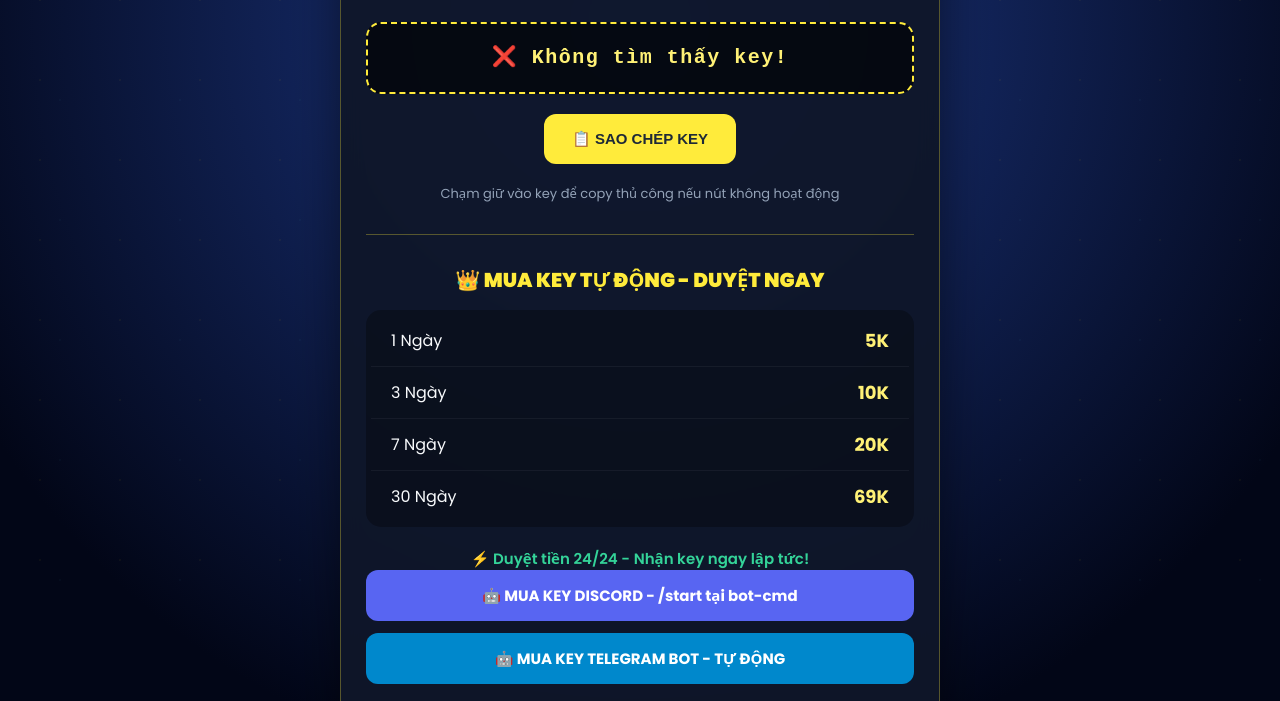
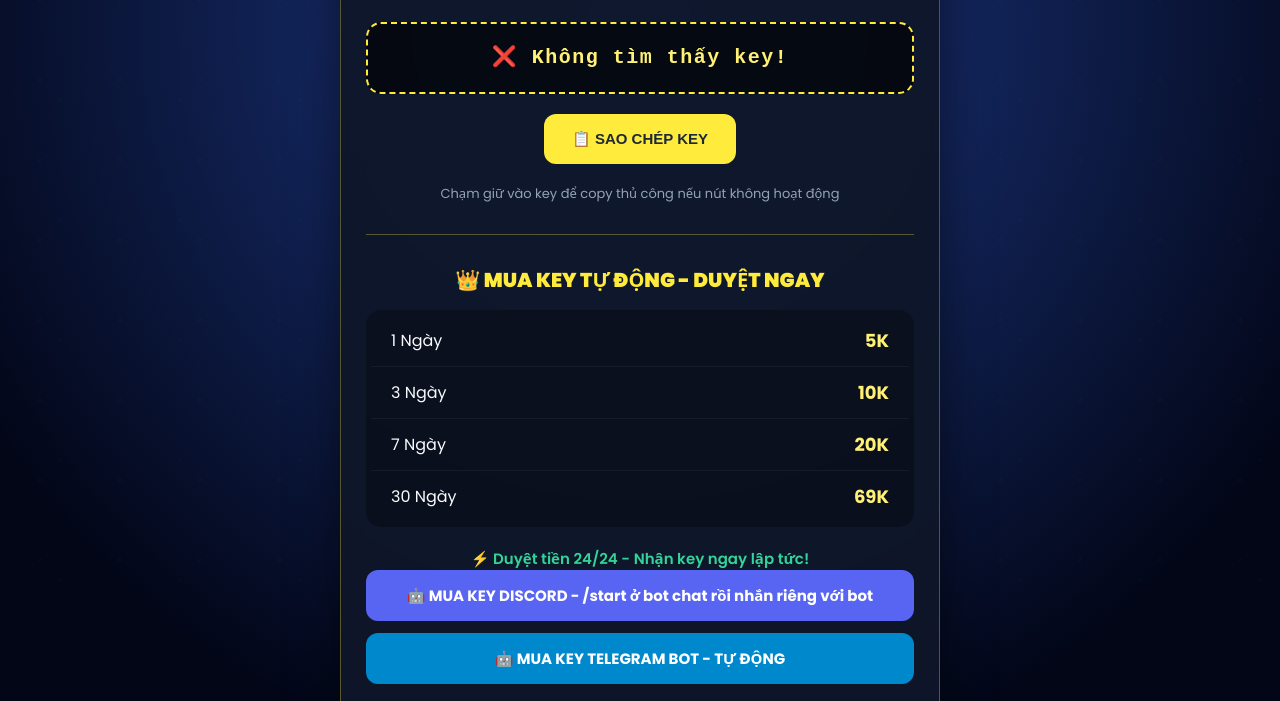
Before and after one commit to ADMINXMINHPHONG/KeyHongHac, a plain HTML site: page index.html in a window 1280 px wide. Shown: the part 200-901 px from the top of the page. Drawn offline with Linux system fonts and the light colour scheme.

Commit message:
Update index.html

```diff
--- a/index.html
+++ b/index.html
@@ -304,7 +304,7 @@
     </div>
 
     <div class="social-grid">
-      <a href="https://discord.gg/tDqDJakGZy" target="_blank" class="btn" style="background:#5865F2;color:#fff;grid-column:1/-1;">🤖 MUA KEY DISCORD - /start tại bot-cmd</a>
+      <a href="https://discord.gg/tDqDJakGZy" target="_blank" class="btn" style="background:#5865F2;color:#fff;grid-column:1/-1;">🤖 MUA KEY DISCORD - /start ở bot chat rồi nhắn riêng với bot</a>
       <a href="https://t.me/pixelhudmodsV1_bot" target="_blank" class="btn" style="background:#0088cc;color:#fff;grid-column:1/-1;">🤖 MUA KEY TELEGRAM BOT - TỰ ĐỘNG</a>
     </div>
 
```
